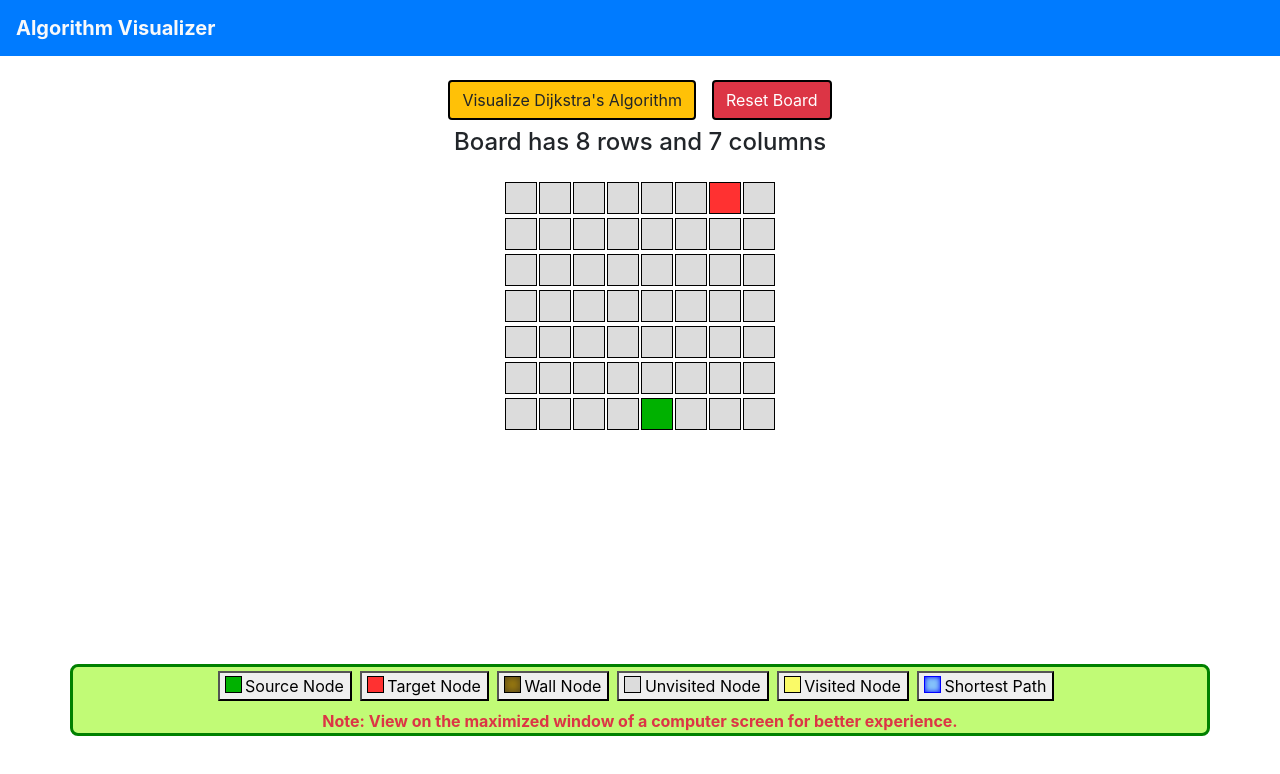
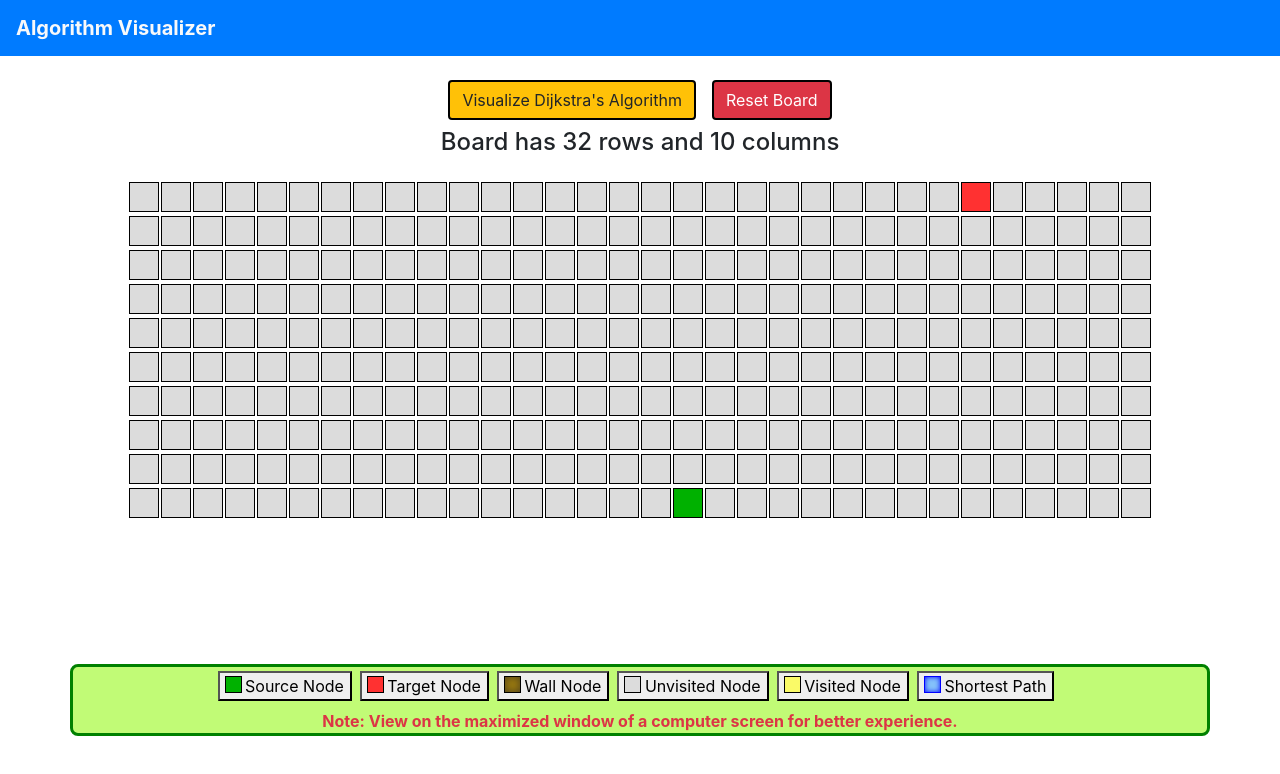
Before and after one commit to patel-himanshu/algorithm-visualizer, a React (Create React App) app: page / in a window 1280 px wide. Shown: the top 774 px of the page. Built offline with nearby package versions, Linux system fonts and the light colour scheme.

Commit message:
feat: Make board width dynamic

```diff
--- a/src/components/Node/Node.css
+++ b/src/components/Node/Node.css
@@ -1,7 +1,7 @@
 .node {
   margin: 2px;
-  width: 30px;
-  height: 30px;
+  width: 1.75rem;
+  height: 1.75rem;
   display: inline-block;
   outline: 1px solid var(--unvisited-outline);
   background-color: var(--unvisited);
--- a/src/components/Visualizer/Visualizer.js
+++ b/src/components/Visualizer/Visualizer.js
@@ -3,10 +3,8 @@ import { dijkstra, getShortestPath } from "../../algorithms/Dijkstra";
 import Node from "../Node/Node";
 import "./Visualizer.css";
 
-// const BOARD_WIDTH = 30;
-// const BOARD_HEIGHT = 10;
-const BOARD_WIDTH = 8;
-const BOARD_HEIGHT = 7;
+const BOARD_HEIGHT = 10;
+const BOARD_WIDTH = Math.floor(window.innerWidth / 40);
 const SOURCE_NODE_ROW = Math.floor(Math.random() * BOARD_HEIGHT);
 const SOURCE_NODE_COL = Math.floor(Math.random() * BOARD_WIDTH);
 const TARGET_NODE_ROW = Math.floor(Math.random() * BOARD_HEIGHT);
@@ -46,6 +44,7 @@ const Visualizer = () => {
   const [isVisualizationStarted, setIsVisualizationStarted] = useState(false);
   const [pathLength, setPathLength] = useState(null);
   const [numNodesVisited, setNumNodesVisited] = useState(0);
+
   const [boardRow, setBoardRow] = useState(BOARD_WIDTH);
   const [boardCol, setBoardCol] = useState(BOARD_HEIGHT);
   const [sourceRow, setSourceRow] = useState(SOURCE_NODE_ROW);
```
